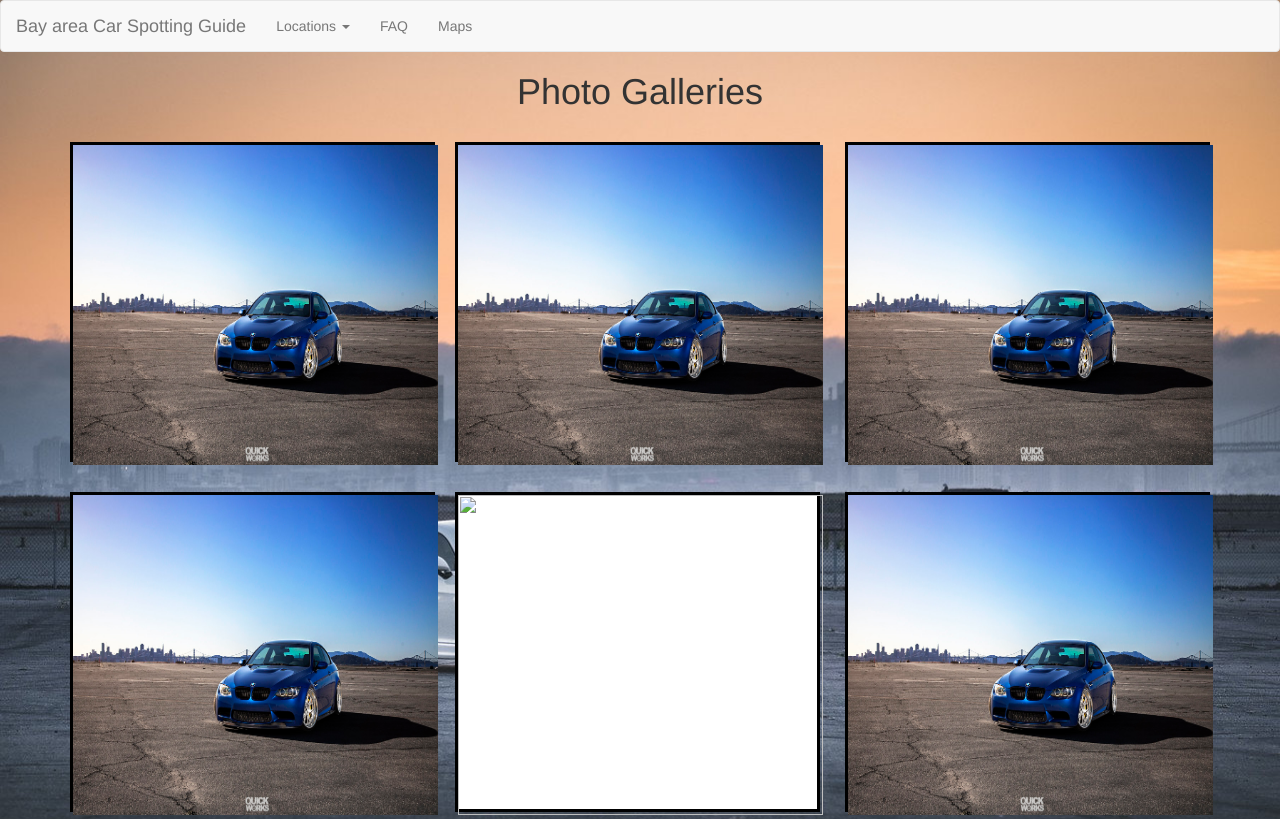
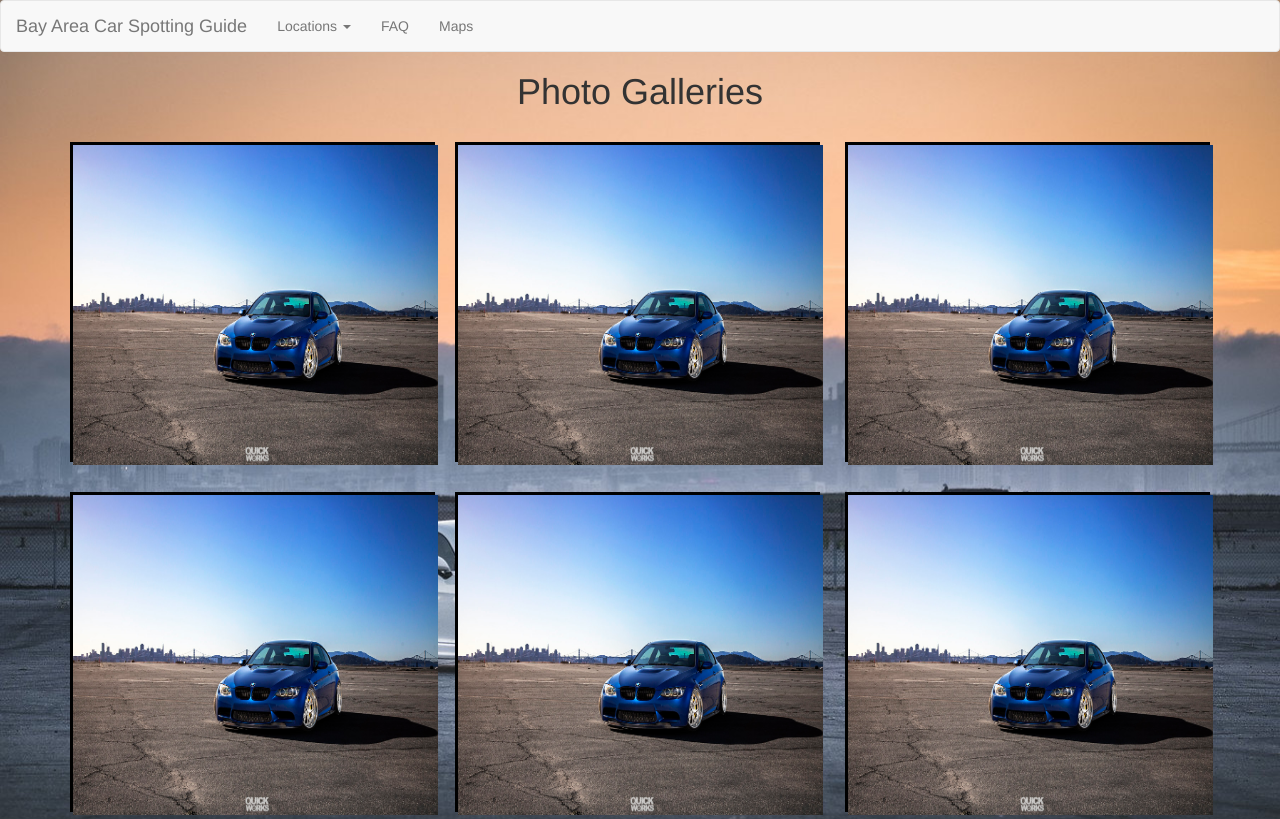
Before and after one commit to f4ejkai/Webdev_project2, a plain HTML site: page index.html in a window 1280 px wide. Shown: the top 819 px of the page. Drawn offline with nearby package versions, Linux system fonts and the light colour scheme.

Commit message:
images links

```diff
--- a/index.html
+++ b/index.html
@@ -18,7 +18,7 @@
                 <span class="icon-bar"></span>
                 <span class="icon-bar"></span>
             </button>
-            <a class="navbar-brand" href="#">Bay area Car Spotting Guide</a>
+            <a class="navbar-brand" href="#">Bay Area Car Spotting Guide</a>
         </div>
         <div class="collapse navbar-collapse" id="example-navbar-collapse">
             <ul class="nav navbar-nav">
@@ -101,7 +101,7 @@
 
     <div id="nd-box">
          <img src=
-                     "background.jpg
+                     "Images/background.jpg
                 "style="width:365px; height:320px;">
     </div>
 
```
